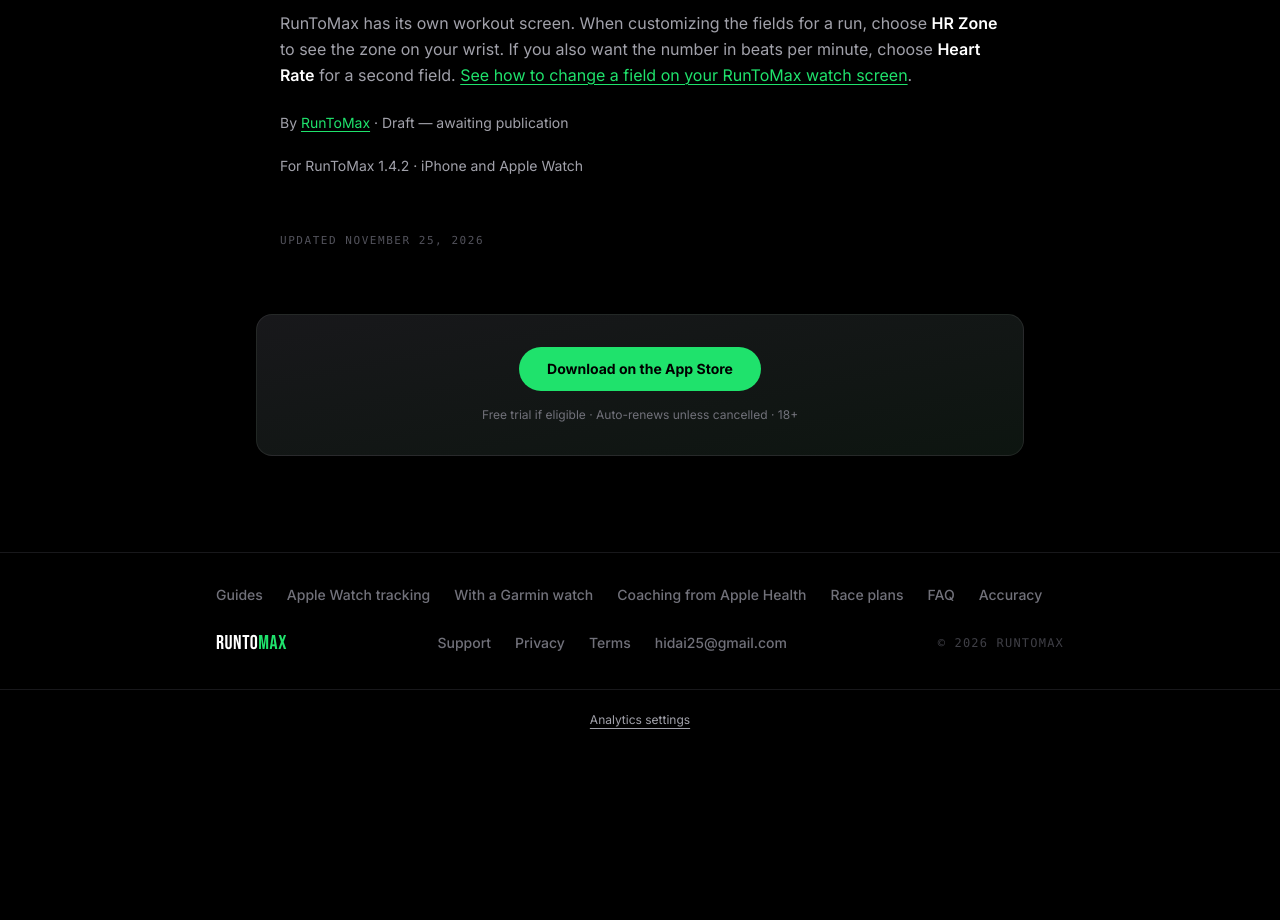
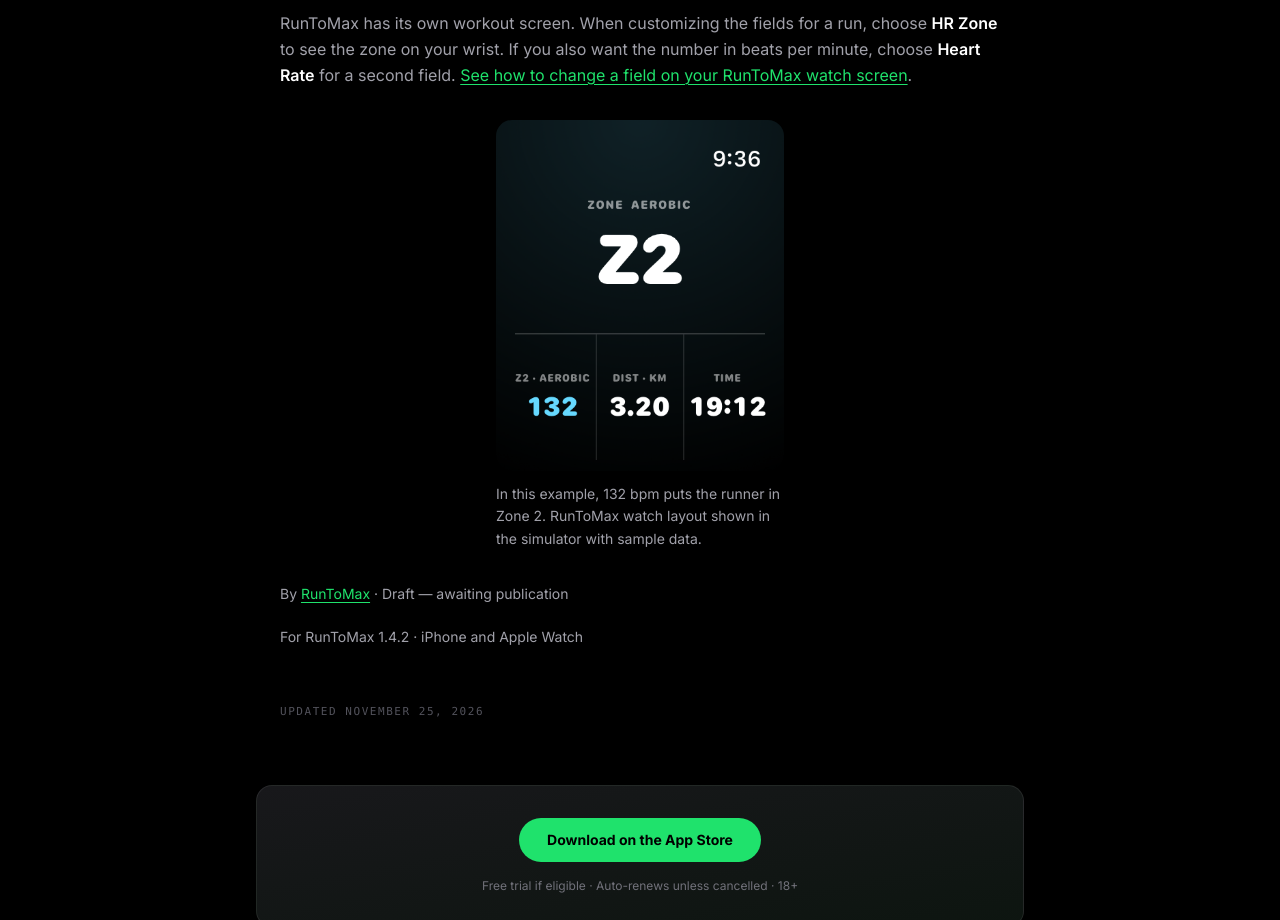
Before and after one commit to hidai25/runtomax_landing_page, a Next.js app: page /guides/apple-watch-heart-rate-zones in a window 1280 px wide. Shown: the part 1300-2220 px from the top of the page. Before the commit the page ends 2046 px from the top, so only its background shows below. Built offline with nearby package versions, Linux system fonts and the light colour scheme.

Commit message:
Show a Zone 2 example from the RunToMax watch layout

```diff
--- a/app/(en)/guides/apple-watch-heart-rate-zones/page.tsx
+++ b/app/(en)/guides/apple-watch-heart-rate-zones/page.tsx
@@ -1,3 +1,4 @@
+import Image from "next/image";
 import Link from "next/link";
 import GuideDetails from "@/app/_components/GuideDetails";
 import PageShell from "@/app/_components/PageShell";
@@ -34,6 +35,12 @@ export default function HeartRateZonesGuide() {
       <p><a href="https://support.apple.com/en-mide/guide/watch/apd897dccddf/watchos">Apple’s guide to viewing and editing heart rate zones</a></p>
       <h2>What if I record with RunToMax?</h2>
       <p>RunToMax has its own workout screen. When customizing the fields for a run, choose <strong>HR Zone</strong> to see the zone on your wrist. If you also want the number in beats per minute, choose <strong>Heart Rate</strong> for a second field. <Link href="/guides/apple-watch-running-pace/">See how to change a field on your RunToMax watch screen</Link>.</p>
+      <figure className="mx-auto my-8 w-full max-w-72">
+        <Image src="/guides/runtomax-watch-heart-rate-zone.png"
+          alt="RunToMax watch screen with Z2 in the center and a heart rate of 132 below."
+          width={422} height={514} className="h-auto w-full rounded-2xl" />
+        <figcaption className="mt-3 text-sm leading-relaxed">In this example, 132 bpm puts the runner in Zone 2. RunToMax watch layout shown in the simulator with sample data.</figcaption>
+      </figure>
       <GuideDetails guide={guide} />
     </PageShell>
   );
```
Also changed, not shown: public/guides/runtomax-watch-heart-rate-zone.png (added), 1 other file (tests, documents, lock files or other folders).
